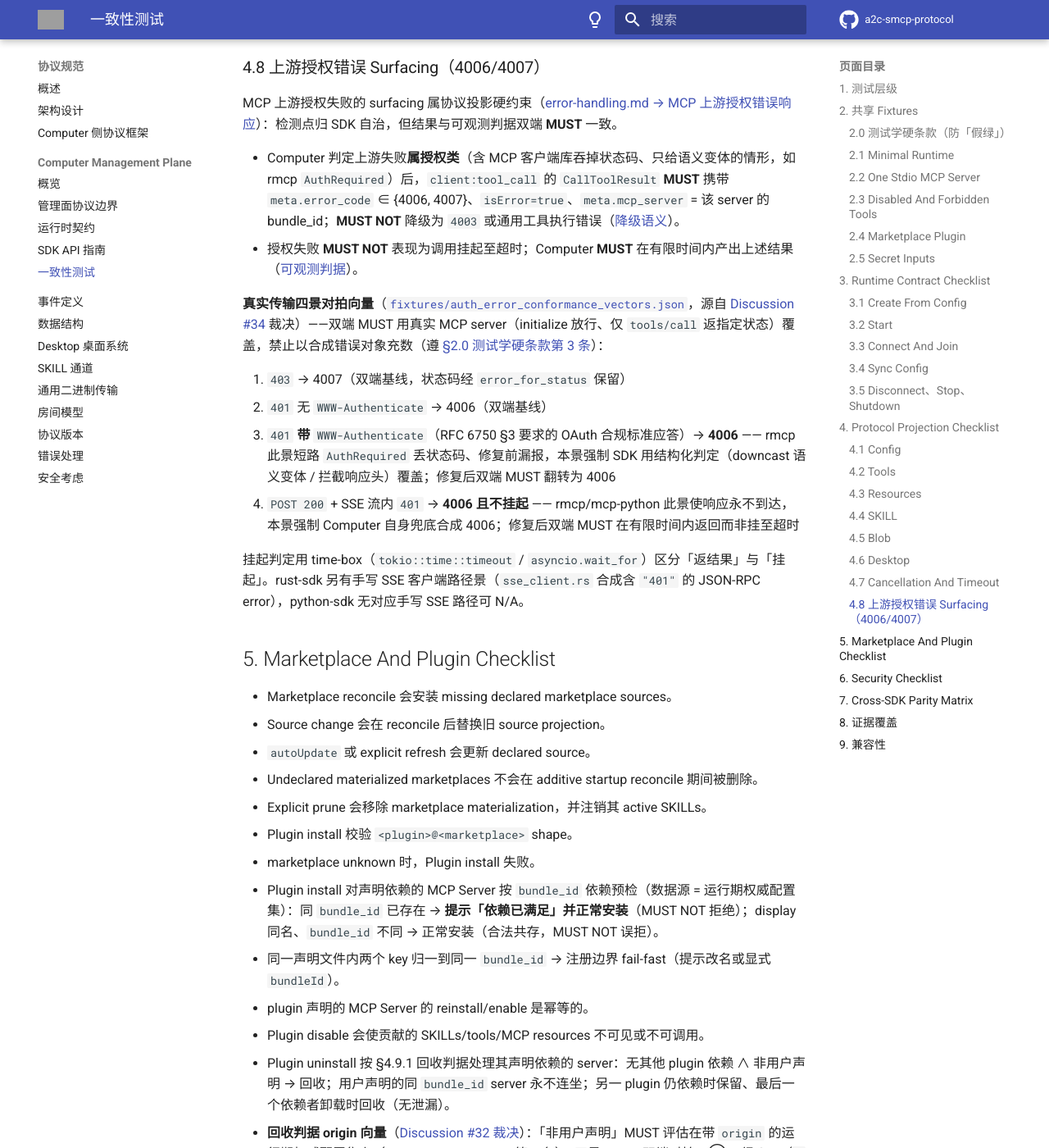
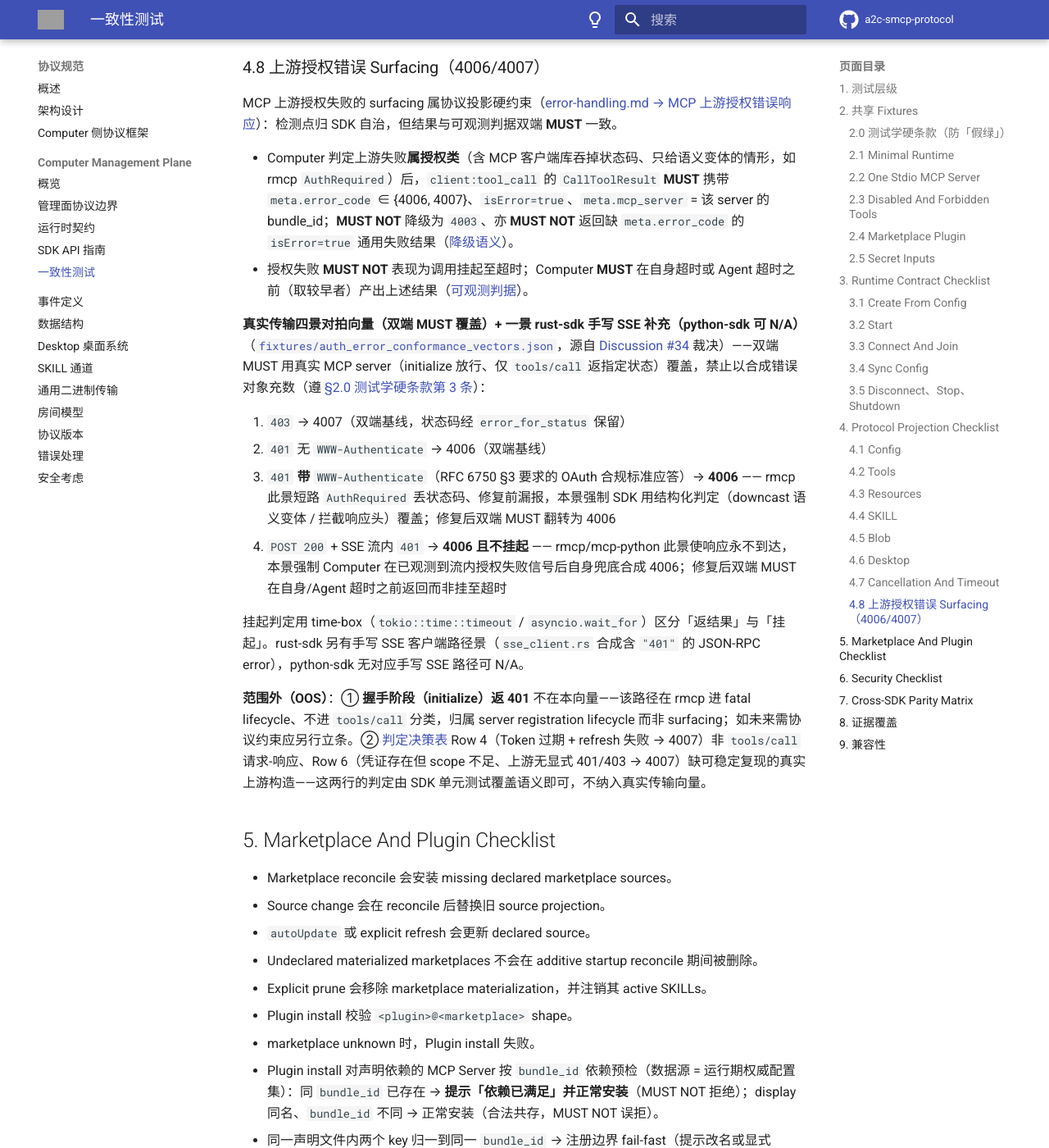
Before and after one commit to A2C-SMCP/a2c-smcp-protocol, an MkDocs documentation site: the page built from docs/specification/computer-management/conformance-tests.md, in a window 1280 px wide and 1400 px high, scrolled down 7886 px. Shown: the whole window at 82% size. Built offline with MkDocs 1.6.1 and Material for MkDocs 9.7.7, drawn with Linux system fonts in a browser that asks for light colours; comment, search, counter and statistics services are not loaded; the version menu is left out; grey boxes are pictures that could not be loaded.

Commit message:
docs(error-handling): 采纳 PR#36 隔离审查6条🟡反馈(MUST措辞精确化+向量wire_form+OOS声明)
- #4 有限时间锚定：缺口B MUST 改为「自身超时或 Agent 超时之前(取较早者)」+ conformance time-box 二元观测
- #5 防误分类：缺口B 兜底加「已观测授权失败信号」前置，显式排除无授权信号的无响应(→4003)
- #6 去冗余：「降级4003或通用工具执行错误」改为显式两种禁形态(MUST NOT 4003 / MUST NOT 缺error_code的isError)
- #2 fixture vector4 加 wire_form：明确 SSE 流内授权失败信号的 JSON-RPC error 承载形态，双端可逐字节构造
- #1 conformance §4.8 首句自洽：「四景对拍 + 一景 rust-only 补充」
- #3/#7 OOS 声明：握手阶段401(进fatal lifecycle) + 决策表Row4/6 不纳入真实传输向量

Co-Authored-By: Claude <noreply@anthropic.com>

```diff
--- a/docs/specification/computer-management/conformance-tests.md
+++ b/docs/specification/computer-management/conformance-tests.md
@@ -273,17 +273,19 @@
 
 MCP 上游授权失败的 surfacing 属协议投影硬约束（[error-handling.md → MCP 上游授权错误响应](../error-handling.md#mcp-上游授权错误响应)）：检测点归 SDK 自治，但结果与可观测判据双端 **MUST** 一致。
 
-- Computer 判定上游失败**属授权类**（含 MCP 客户端库吞掉状态码、只给语义变体的情形，如 rmcp `AuthRequired`）后，`client:tool_call` 的 `CallToolResult` **MUST** 携带 `meta.error_code` ∈ {4006, 4007}、`isError=true`、`meta.mcp_server` = 该 server 的 bundle_id；**MUST NOT** 降级为 `4003` 或通用工具执行错误（[降级语义](../error-handling.md#降级语义授权类失败的硬映射)）。
-- 授权失败 **MUST NOT** 表现为调用挂起至超时；Computer **MUST** 在有限时间内产出上述结果（[可观测判据](../error-handling.md#可观测判据禁止挂起至超时)）。
+- Computer 判定上游失败**属授权类**（含 MCP 客户端库吞掉状态码、只给语义变体的情形，如 rmcp `AuthRequired`）后，`client:tool_call` 的 `CallToolResult` **MUST** 携带 `meta.error_code` ∈ {4006, 4007}、`isError=true`、`meta.mcp_server` = 该 server 的 bundle_id；**MUST NOT** 降级为 `4003`、亦 **MUST NOT** 返回缺 `meta.error_code` 的 `isError=true` 通用失败结果（[降级语义](../error-handling.md#降级语义授权类失败的硬映射)）。
+- 授权失败 **MUST NOT** 表现为调用挂起至超时；Computer **MUST** 在自身超时或 Agent 超时之前（取较早者）产出上述结果（[可观测判据](../error-handling.md#可观测判据禁止挂起至超时)）。
 
-**真实传输四景对拍向量**（[`fixtures/auth_error_conformance_vectors.json`](../fixtures/auth_error_conformance_vectors.json)，源自 [Discussion #34](https://github.com/A2C-SMCP/a2c-smcp-protocol/discussions/34) 裁决）——双端 MUST 用真实 MCP server（initialize 放行、仅 `tools/call` 返指定状态）覆盖，禁止以合成错误对象充数（遵 [§2.0 测试学硬条款第 3 条](#20-测试学硬条款防假绿)）：
+**真实传输四景对拍向量（双端 MUST 覆盖）+ 一景 rust-sdk 手写 SSE 补充（python-sdk 可 N/A）**（[`fixtures/auth_error_conformance_vectors.json`](../fixtures/auth_error_conformance_vectors.json)，源自 [Discussion #34](https://github.com/A2C-SMCP/a2c-smcp-protocol/discussions/34) 裁决）——双端 MUST 用真实 MCP server（initialize 放行、仅 `tools/call` 返指定状态）覆盖，禁止以合成错误对象充数（遵 [§2.0 测试学硬条款第 3 条](#20-测试学硬条款防假绿)）：
 
 1. `403` → 4007（双端基线，状态码经 `error_for_status` 保留）
 2. `401` 无 `WWW-Authenticate` → 4006（双端基线）
 3. `401` **带** `WWW-Authenticate`（RFC 6750 §3 要求的 OAuth 合规标准应答）→ **4006** —— rmcp 此景短路 `AuthRequired` 丢状态码、修复前漏报，本景强制 SDK 用结构化判定（downcast 语义变体 / 拦截响应头）覆盖；修复后双端 MUST 翻转为 4006
-4. `POST 200` + SSE 流内 `401` → **4006 且不挂起** —— rmcp/mcp-python 此景使响应永不到达，本景强制 Computer 自身兜底合成 4006；修复后双端 MUST 在有限时间内返回而非挂至超时
+4. `POST 200` + SSE 流内 `401` → **4006 且不挂起** —— rmcp/mcp-python 此景使响应永不到达，本景强制 Computer 在已观测到流内授权失败信号后自身兜底合成 4006；修复后双端 MUST 在自身/Agent 超时之前返回而非挂至超时
 
 挂起判定用 time-box（`tokio::time::timeout` / `asyncio.wait_for`）区分「返结果」与「挂起」。rust-sdk 另有手写 SSE 客户端路径景（`sse_client.rs` 合成含 `"401"` 的 JSON-RPC error），python-sdk 无对应手写 SSE 路径可 N/A。
+
+**范围外（OOS）**：① **握手阶段（initialize）返 401** 不在本向量——该路径在 rmcp 进 fatal lifecycle、不进 `tools/call` 分类，归属 server registration lifecycle 而非 surfacing；如未来需协议约束应另行立条。② [判定决策表](../error-handling.md#40064007-判定决策表) Row 4（Token 过期 + refresh 失败 → 4007）非 `tools/call` 请求-响应、Row 6（凭证存在但 scope 不足、上游无显式 401/403 → 4007）缺可稳定复现的真实上游构造——这两行的判定由 SDK 单元测试覆盖语义即可，不纳入真实传输向量。
 
 ## 5. Marketplace And Plugin Checklist
 
```
Also changed, not shown: docs/specification/error-handling.md (+3 -3 lines), docs/specification/fixtures/auth_error_conformance_vectors.json (+6 -4 lines), docs/specification/security.md (+1 -1 lines), 1 other file.
